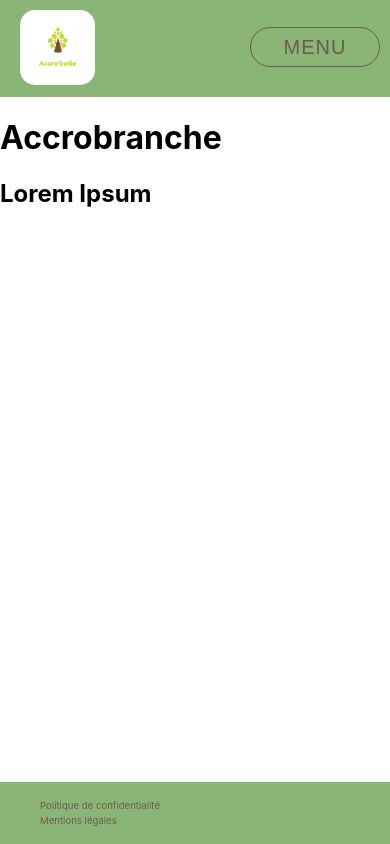
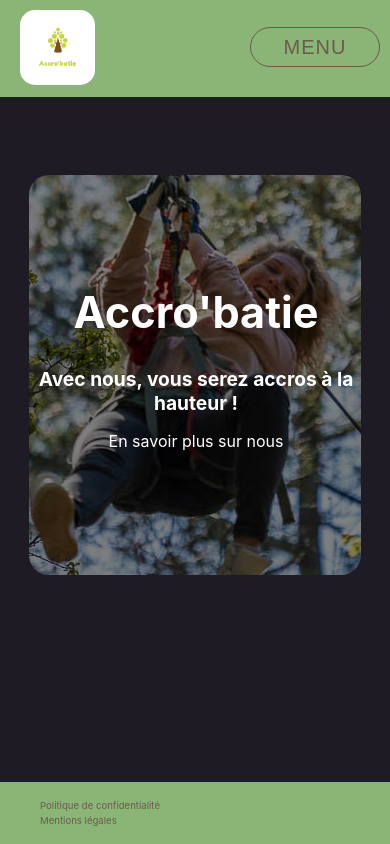
Before and after one commit to ValentinM27/Accrobranche, a React (Create React App) app: page /#/ in a window 390 px wide. Built offline with nearby package versions, Linux system fonts and the light colour scheme.

Commit message:
Responsive Footer + Style Home.jsx

```diff
--- a/src/components/Home.jsx
+++ b/src/components/Home.jsx
@@ -5,8 +5,11 @@ class Home extends Component {
         return (
             <div className="home">
                 <div className="home-detail">
-                    <h1>Accrobranche</h1>
-                    <h2>Lorem Ipsum</h2>
+                    <h1>Accro'batie</h1>
+                    <h2>Avec nous, vous serez accros à la hauteur !</h2>
+                    <p>
+                        En savoir plus sur nous
+                    </p>
                 </div>
             </div>
         );
--- a/src/styles/Global.css
+++ b/src/styles/Global.css
@@ -3,9 +3,14 @@
     font-family: 'Roboto', serif;
 }
 
+html {
+    background: #1F1B24;
+}
+
 .content {
+    color: white;
     width: 90%;
-    margin: 0 auto;
+    margin: 50px auto;
     animation-name: BottomToTop;
     animation-duration: 2s;
 }
@@ -20,11 +25,11 @@
 }
 
 .content h1 {
-    font-size: 3em;
+    font-size: 2em;
 }
 
 .content h2 {
-    font-size: 2em;
+    font-size: 1.7em;
 }
 
 .content p {
@@ -223,10 +228,15 @@ header {
     @keyframes lineup {100% {height: 100px}}
 }
 
+@media (max-width: 305px) {
+    .navigation-list-element a {
+        font-size: 0.71em;
+    }
+}
 /*Gestion de Footer.jsx */
 .footer {
     background: #8ab576;
-    position: absolute;
+    position: fixed;
     bottom: 0;
     width: 100%;
     text-align: center;
@@ -268,3 +278,61 @@ header {
 }
 
 /* Gestion de Home.jsx */
+
+.home {
+    margin-top: 2.5%;
+    position: relative;
+    vertical-align: center;
+    border-radius: 20px;
+    margin-left: auto;
+    margin-right: auto;
+    width: 85%;
+    height: 700px;
+    background: linear-gradient(rgba(0,0,0,0.5),rgba(0,0,0,0.5)), url("../images/background-main.jpeg") no-repeat center;
+}
+
+.home:hover {
+    background: linear-gradient(rgba(232, 232, 219, 0.5),rgba(232, 232, 219, 0.5)), url("../images/background-main.jpeg") no-repeat center;
+}
+
+.home-detail {
+    height: 700px;
+    border: 1px solid transparent;
+    width: 100%;
+    margin: 0 auto;
+    color: white;
+    text-align: center;
+    position: relative;
+    transition: ease-in-out .5s;
+}
+
+.home-detail:hover {
+    color: black;
+    transition: ease-in-out .5s;
+}
+
+.home-detail h1 {
+    font-size: 4em;
+    margin-top: 250px;
+}
+
+@media (max-height: 850px) {
+    .home {
+        margin-top: 20%;
+        margin-bottom: 25%;
+        height: 400px;
+    }
+
+    .home-detail {
+        height: 400px;
+    }
+
+    .home-detail h1 {
+        margin-top: 110px;
+        font-size: 2.7em;
+    }
+
+    .home-detail h2 {
+        font-size: 1.2em;
+    }
+}
```
